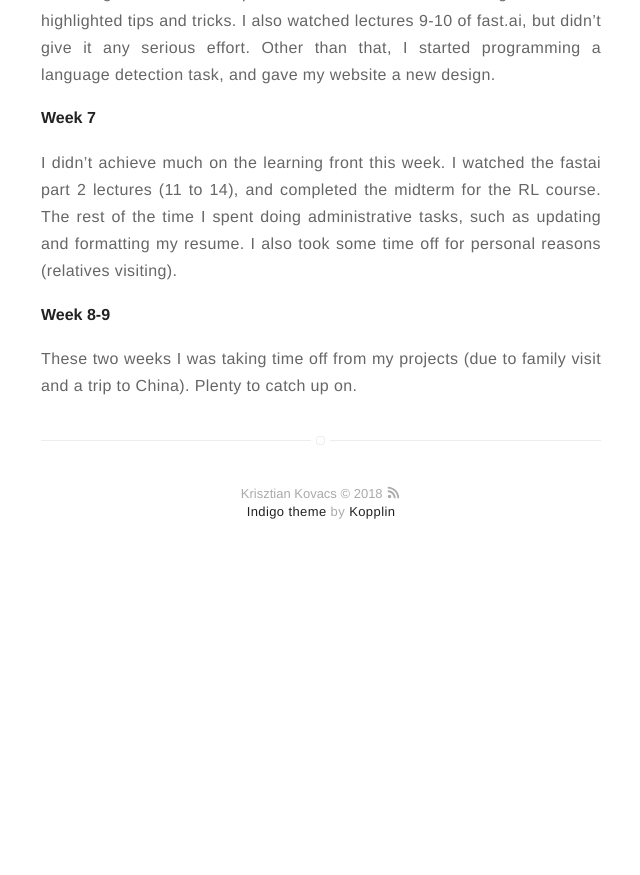
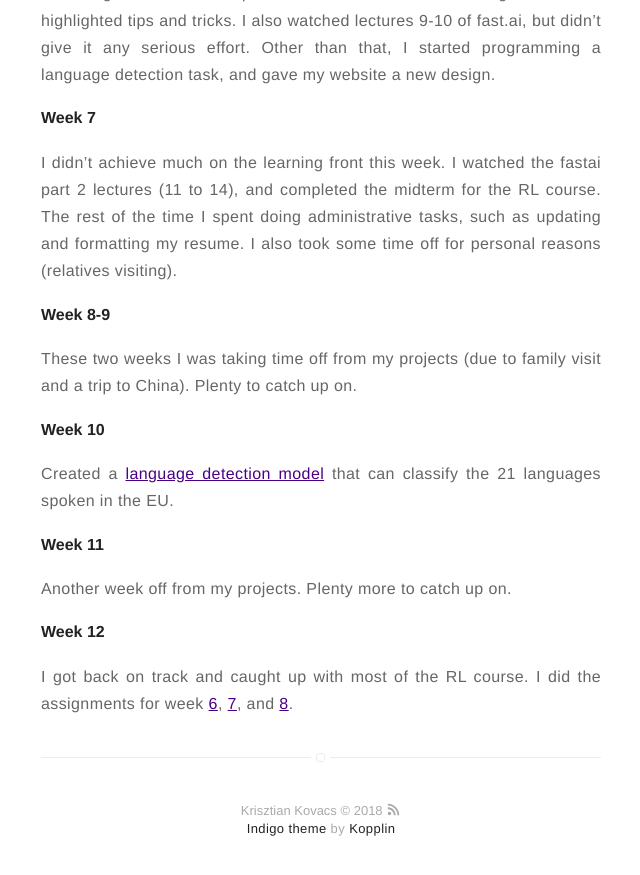
Before and after one commit to kk1694/old_blog, a Jekyll site: the page built from dl_journey.md, in a window 1280 px wide and 900 px high, scrolled down 1733 px. Shown: the top 875 px of the window, without its empty margins (319-959 px from the left). Built offline with Jekyll 4.4.1, drawn with Linux system fonts in a browser that asks for light colours; before the commit the page ends 2316 px from its top, so only the background shows below that.

Commit message:
Update weekly progress.

```diff
--- a/dl_journey.md
+++ b/dl_journey.md
@@ -48,3 +48,15 @@ I didn't achieve much on the learning front this week. I watched the fastai part
 #### Week 8-9
 
 These two weeks I was taking time off from my projects (due to family visit and a trip to China). Plenty to catch up on.
+
+#### Week 10
+
+Created a [language detection model](https://github.com/kk1694/Lang_Detect) that can classify the 21 languages spoken in the EU.
+
+#### Week 11
+
+Another week off from my projects. Plenty more to catch up on.
+
+#### Week 12
+
+I got back on track and caught up with most of the RL course. I did the assignments for week [6](https://github.com/kk1694/rl_course/blob/master/week6.ipynb), [7](https://github.com/kk1694/rl_course/blob/master/Week_7.ipynb), and [8](https://github.com/kk1694/rl_course/blob/master/week8.ipynb).
```
